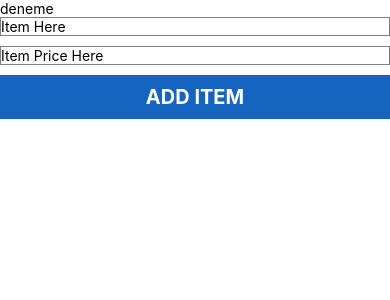
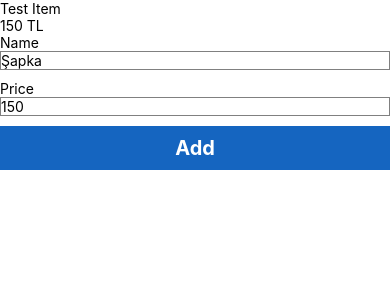
Before and after one commit to hcbylmz/react-native-sort-list, a React Native app in the folder hcbylmz2WeekProject/: screen / in a window 390 px wide. Shown: the top 300 px of the page. Built offline with nearby package versions, Linux system fonts and the light colour scheme.

Commit message:
Listing Item Component Taslak

```diff
--- a/hcbylmz2WeekProject/src/components/AddItem/AddItem.js
+++ b/hcbylmz2WeekProject/src/components/AddItem/AddItem.js
@@ -1,27 +1,61 @@
-import React,{useState} from 'react';
+import React, {useState} from 'react';
 import AddItemStyle from './AddItem.style';
-import {TouchableOpacity,TextInput, Text,View} from 'react-native';
+import {
+  TouchableOpacity,
+  TextInput,
+  Text,
+  View,
+  FlatList,
+
+} from 'react-native';
+import ItemSeperator from './ItemSeperator';
 
 function AddItem() {
+  const [itemName, setItemName] = useState('Test Item');
+  const [itemPrice, setItemPrice] = useState('150');
+  const [list, setList] = useState([
+    {itemName: itemName, itemPrice: itemPrice},
+  ]);
+  function onPress() {
+    if (itemName !== '' && itemPrice !== '') {
+      setList([...list, {itemName: itemName, itemPrice: itemPrice}]);
+    } else {
+      alert('Please insert required field...');
+    }
+  }
+  function renderItem({item}) {
+    return (
+      <View style={AddItemStyle.item}>
+        <Text style={AddItemStyle.showItemName}>{item.itemName}</Text>
+        <Text style={AddItemStyle.showItemPrice}>{item.itemPrice} TL</Text>
+      </View>
+    );
+  }
 
-    const [itemName, setItemName] = useState('');
-    const [itemPrice, setItemPrice] = useState('');
-    const [list,setList] = useState([]);
-   function onPress (){
-console.log(itemName);
-   };
-
-
-    return (
-     <View>
-       <Text>deneme</Text>
-       <TextInput style={AddItemStyle.input} placeholder="Item Here" onChangeText={setItemName}/>
-       <TextInput style={AddItemStyle.input} placeholder="Item Price Here" onChangeText={setItemPrice}/>
-      <TouchableOpacity onPress={onPress} style={AddItemStyle.button}>
-      <Text style={AddItemStyle.buttonText}>ADD ITEM</Text>
-      </TouchableOpacity>
-     </View>
-    );
+  return (
+    <View style={AddItemStyle.container}>
+      <View style={AddItemStyle.listContainer}>
+            <FlatList data={list} renderItem={renderItem} ItemSeparatorComponent={ItemSeperator} />
+      </View>
+      <View style={AddItemStyle.inputContainer}>
+        <Text>Name</Text>
+        <TextInput
+          style={AddItemStyle.input}
+          placeholder="Şapka"
+          onChangeText={setItemName}
+        />
+        <Text>Price</Text>
+        <TextInput
+          style={AddItemStyle.input}
+          placeholder="150"
+          onChangeText={setItemPrice}
+        />
+        <TouchableOpacity onPress={onPress} style={AddItemStyle.button}>
+          <Text style={AddItemStyle.buttonText}>Add</Text>
+        </TouchableOpacity>
+      </View>
+    </View>
+  );
 }
 
 export default AddItem;
```
Also changed, not shown: hcbylmz2WeekProject/src/components/ListItem/ListItem.js (+32 -0 lines).
